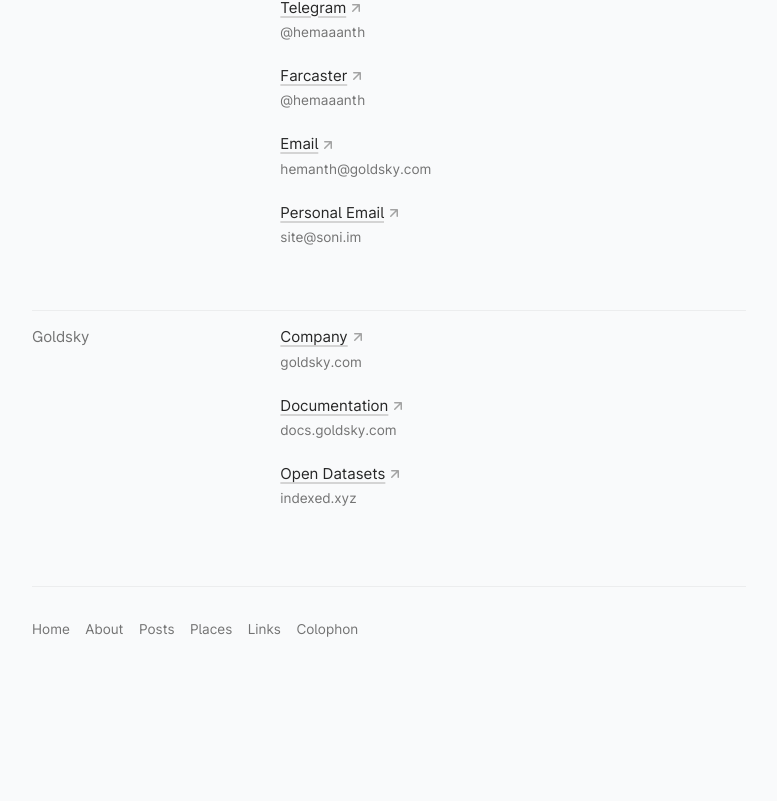
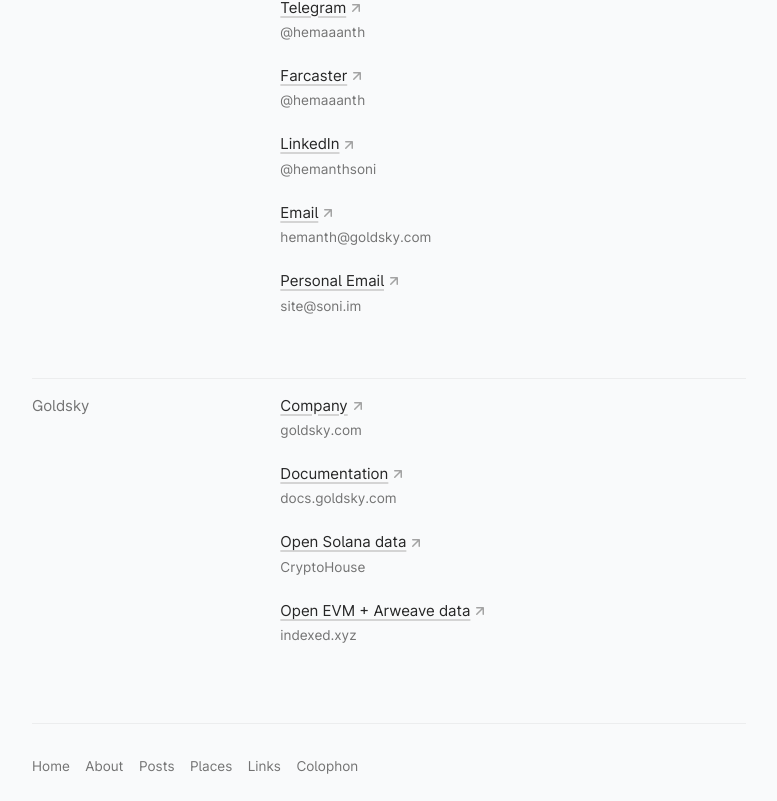
Before and after one commit to hemaaanth/site, a Next.js app: page /links in a window 1280 px wide. Shown: the part 410-1211 px from the top of the page, without its empty margins (251-1028 px from the left). Before the commit the page ends 1074 px from the top, so only its background shows below. Built offline with nearby package versions, Linux system fonts and the light colour scheme; what tailwindcss-touch would draw is missing.

Commit message:
adding solana datasets + linkedin to links

```diff
--- a/pages/links.tsx
+++ b/pages/links.tsx
@@ -66,6 +66,14 @@
                                 </time><br />
                             </div>
                             <div>
+                                <LinkExternal href="https://www.linkedin.com/in/hemanthsoni/">
+                                    LinkedIn
+                                </LinkExternal>
+                                <time className="time">
+                                    @hemanthsoni
+                                </time><br />
+                            </div>
+                            <div>
                                 <LinkExternal href="mailto:hemanth@goldsky.com">
                                     Email
                                 </LinkExternal>
@@ -107,8 +115,16 @@
                                 </time><br />
                             </div>
                             <div>
+                                <LinkExternal href="https://crypto.clickhouse.com">
+                                    Open Solana data
+                                </LinkExternal>
+                                <time className="time">
+                                    CryptoHouse
+                                </time><br />
+                            </div>
+                            <div>
                                 <LinkExternal href="https://indexed.xyz">
-                                    Open Datasets
+                                    Open EVM + Arweave data
                                 </LinkExternal>
                                 <time className="time">
                                     indexed.xyz
```
